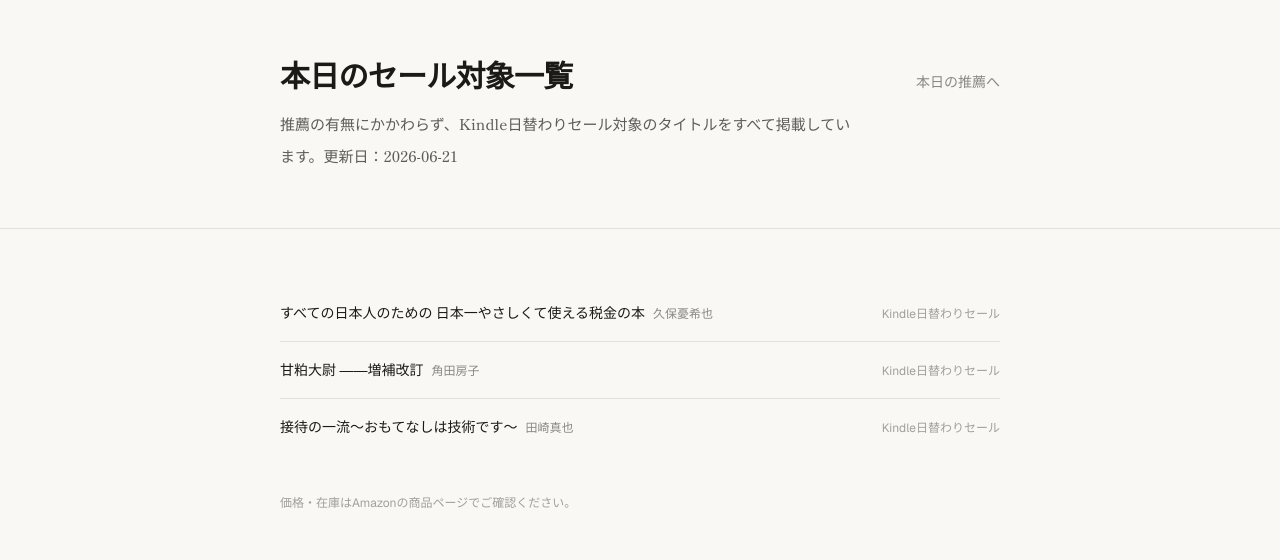
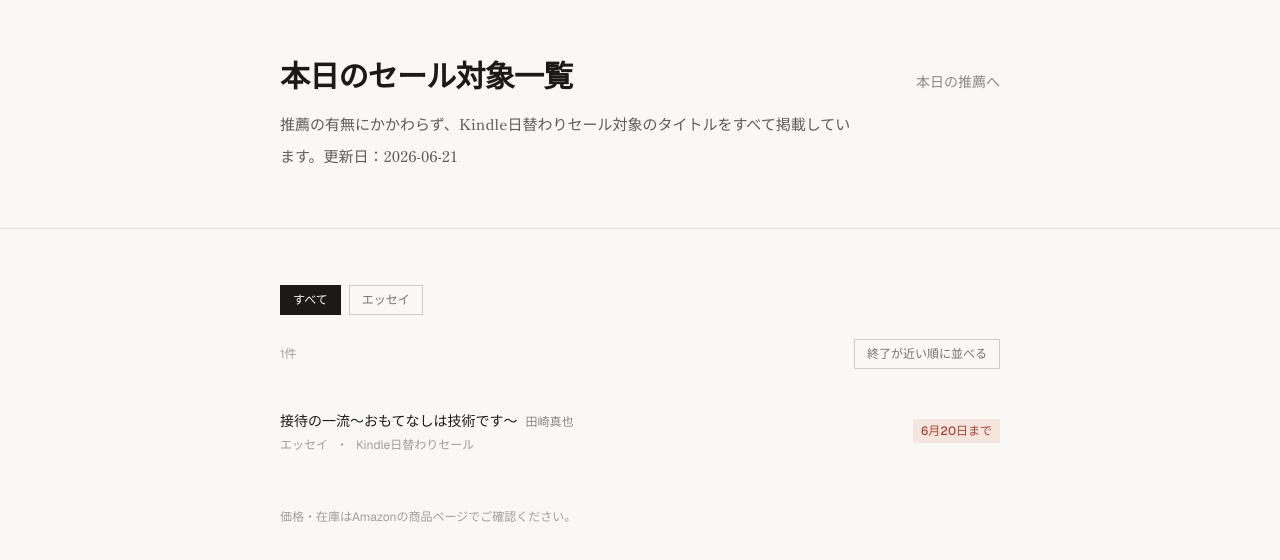
Before and after one commit to Wtr1818/kindle-sensho, a Next.js app: page /today-sale in a window 1280 px wide. Shown: the top 560 px of the page. Built offline with nearby package versions, Linux system fonts and the light colour scheme.

Commit message:
Add genre tags, ending-soon sort, and remove unverified links from today-sale

```diff
--- a/app/today-sale/page.tsx
+++ b/app/today-sale/page.tsx
@@ -1,5 +1,6 @@
 import Link from "next/link";
 import { dailySaleList, dailySaleUpdatedAt } from "@/data/dailySaleList";
+import { SaleListView } from "@/components/SaleListView";
 
 export default function TodaySale() {
   return (
@@ -24,30 +25,7 @@ export default function TodaySale() {
       </header>
 
       <main className="mx-auto max-w-3xl px-6 py-14">
-        <ul className="divide-y divide-[#1c1a17]/10">
-          {dailySaleList.map((item) => (
-            <li key={item.title} className="flex items-baseline justify-between gap-4 py-4">
-              <div>
-                <a
-                  href={item.link}
-                  target="_blank"
-                  rel="noopener noreferrer sponsored"
-                  className="text-sm font-medium text-[#1c1a17] underline-offset-2 hover:underline"
-                >
-                  {item.title}
-                </a>
-                {item.author && (
-                  <span className="ml-2 text-xs text-[#1c1a17]/50">
-                    {item.author}
-                  </span>
-                )}
-              </div>
-              <span className="flex-none text-xs text-[#1c1a17]/40">
-                {item.saleName}
-              </span>
-            </li>
-          ))}
-        </ul>
+        <SaleListView items={dailySaleList} />
         <p className="mt-10 text-xs text-[#1c1a17]/40">
           価格・在庫はAmazonの商品ページでご確認ください。
         </p>
--- /dev/null
+++ b/components/SaleListView.tsx
@@ -0,0 +1,119 @@
+"use client";
+
+import { useMemo, useState } from "react";
+import { SaleListItem } from "@/data/dailySaleList";
+
+function formatEndsAt(saleEndsAt?: string): string {
+  if (!saleEndsAt) return "終了日不明";
+  const d = new Date(`${saleEndsAt}T00:00:00+09:00`);
+  return `${d.getMonth() + 1}月${d.getDate()}日まで`;
+}
+
+function daysUntil(saleEndsAt?: string): number {
+  if (!saleEndsAt) return Infinity;
+  const today = new Date(`${saleEndsAt}T00:00:00+09:00`);
+  return Math.ceil((today.getTime() - Date.now()) / (1000 * 60 * 60 * 24));
+}
+
+export function SaleListView({ items }: { items: SaleListItem[] }) {
+  const [activeGenre, setActiveGenre] = useState<string | null>(null);
+  const [sortByEnding, setSortByEnding] = useState(false);
+
+  const genres = useMemo(
+    () => Array.from(new Set(items.map((item) => item.genre))),
+    [items],
+  );
+
+  const filtered = useMemo(() => {
+    let list = activeGenre
+      ? items.filter((item) => item.genre === activeGenre)
+      : items;
+    if (sortByEnding) {
+      list = [...list].sort(
+        (a, b) => daysUntil(a.saleEndsAt) - daysUntil(b.saleEndsAt),
+      );
+    }
+    return list;
+  }, [items, activeGenre, sortByEnding]);
+
+  return (
+    <div>
+      <div className="mb-6 flex flex-wrap items-center gap-2">
+        <button
+          onClick={() => setActiveGenre(null)}
+          className={
+            activeGenre === null
+              ? "border border-[#1c1a17] bg-[#1c1a17] px-3 py-1.5 text-xs font-medium text-[#faf8f4]"
+              : "border border-[#1c1a17]/20 px-3 py-1.5 text-xs font-medium text-[#1c1a17]/60 hover:border-[#1c1a17]/40"
+          }
+        >
+          すべて
+        </button>
+        {genres.map((genre) => (
+          <button
+            key={genre}
+            onClick={() => setActiveGenre(genre)}
+            className={
+              activeGenre === genre
+                ? "border border-[#1c1a17] bg-[#1c1a17] px-3 py-1.5 text-xs font-medium text-[#faf8f4]"
+                : "border border-[#1c1a17]/20 px-3 py-1.5 text-xs font-medium text-[#1c1a17]/60 hover:border-[#1c1a17]/40"
+            }
+          >
+            {genre}
+          </button>
+        ))}
+      </div>
+
+      <div className="mb-6 flex items-center justify-between">
+        <span className="text-xs text-[#1c1a17]/40">{filtered.length}件</span>
+        <button
+          onClick={() => setSortByEnding((v) => !v)}
+          className={
+            sortByEnding
+              ? "border border-[#b5402b] bg-[#b5402b] px-3 py-1.5 text-xs font-medium text-white"
+              : "border border-[#1c1a17]/20 px-3 py-1.5 text-xs font-medium text-[#1c1a17]/60 hover:border-[#1c1a17]/40"
+          }
+        >
+          終了が近い順に並べる
+        </button>
+      </div>
+
+      <ul className="divide-y divide-[#1c1a17]/10">
+        {filtered.map((item) => (
+          <li
+            key={item.title}
+            className="flex items-center justify-between gap-4 py-4"
+          >
+            <div>
+              <a
+                href={item.link}
+                target="_blank"
+                rel="noopener noreferrer sponsored"
+                className="text-sm font-medium text-[#1c1a17] underline-offset-2 hover:underline"
+              >
+                {item.title}
+              </a>
+              {item.author && (
+                <span className="ml-2 text-xs text-[#1c1a17]/50">
+                  {item.author}
+                </span>
+              )}
+              <div className="mt-1 flex items-center gap-2">
+                <span className="text-xs text-[#1c1a17]/40">
+                  {item.genre}
+                </span>
+                <span className="text-xs text-[#1c1a17]/40">・</span>
+                <span className="text-xs text-[#1c1a17]/40">
+                  {item.saleName}
+                </span>
+              </div>
+            </div>
+            <span className="flex-none bg-[#b5402b]/10 px-2 py-1 text-xs font-medium text-[#b5402b]">
+              {formatEndsAt(item.saleEndsAt)}
+            </span>
+          </li>
+        ))}
+      </ul>
+    </div>
+  );
+}
--- a/data/dailySaleList.ts
+++ b/data/dailySaleList.ts
@@ -1,30 +1,24 @@
+import { Genre } from "./genres";
+
 export type SaleListItem = {
   title: string;
   author?: string;
   asin?: string;
   link: string;
   saleName: string;
+  genre: Genre | string;
+  saleEndsAt?: string;
 };
 
 export const dailySaleUpdatedAt = "2026-06-21";
 
 export const dailySaleList: SaleListItem[] = [
   {
-    title: "すべての日本人のための 日本一やさしくて使える税金の本",
-    author: "久保憂希也",
-    link: "https://www.amazon.co.jp/s?k=%E3%81%99%E3%81%B9%E3%81%A6%E3%81%AE%E6%97%A5%E6%9C%AC%E4%BA%BA%E3%81%AE%E3%81%9F%E3%81%82%E3%81%AE%E6%97%A5%E6%9C%AC%E4%B8%80%E3%82%84%E3%81%95%E3%81%97%E3%81%8F%E3%81%A6%E4%BD%BF%E3%81%88%E3%82%8B%E7%A8%8E%E9%87%91%E3%81%AE%E6%9C%AC&tag=yomimado91-22",
-    saleName: "Kindle日替わりセール",
-  },
-  {
-    title: "甘粕大尉 ――増補改訂",
-    author: "角田房子",
-    link: "https://www.amazon.co.jp/s?k=%E7%94%98%E6%9F%95%E5%A4%A7%E5%B0%89+%E5%A2%97%E8%A3%9C%E6%94%B9%E8%A8%82&tag=yomimado91-22",
-    saleName: "Kindle日替わりセール",
-  },
-  {
     title: "接待の一流～おもてなしは技術です～",
     author: "田崎真也",
     link: "https://www.amazon.co.jp/s?k=%E6%8E%A5%E5%BE%85%E3%81%AE%E4%B8%80%E6%B5%81+%E7%94%B0%E5%B4%8E%E7%9C%9F%E4%B9%9F&tag=yomimado91-22",
     saleName: "Kindle日替わりセール",
+    genre: "エッセイ",
+    saleEndsAt: "2026-06-21",
   },
 ];
--- /dev/null
+++ b/data/genres.ts
@@ -0,0 +1,13 @@
+export const GENRES = [
+  "小説",
+  "ビジネス・経済",
+  "自己啓発",
+  "古典",
+  "エッセイ",
+  "絵本",
+  "伝記",
+  "ノンフィクション",
+  "新書",
+] as const;
+
+export type Genre = (typeof GENRES)[number];
```
